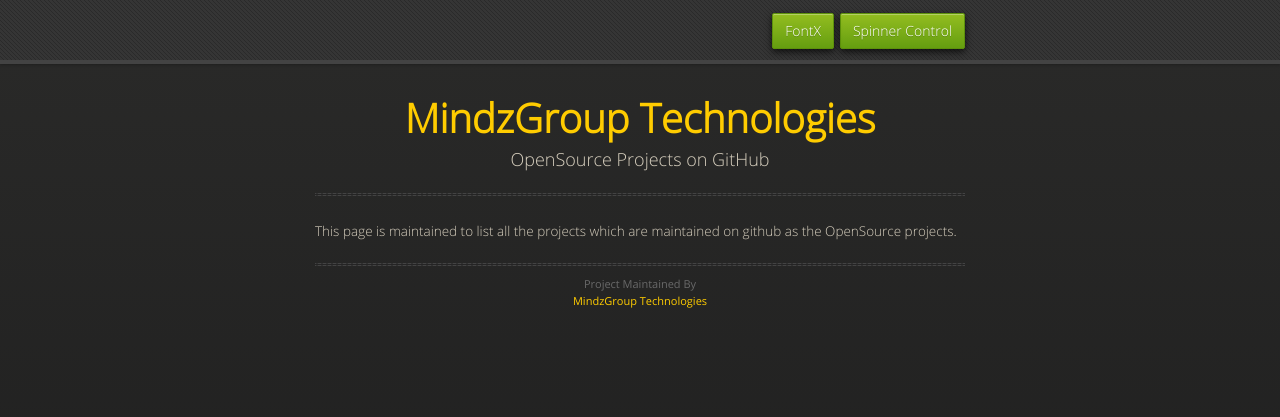
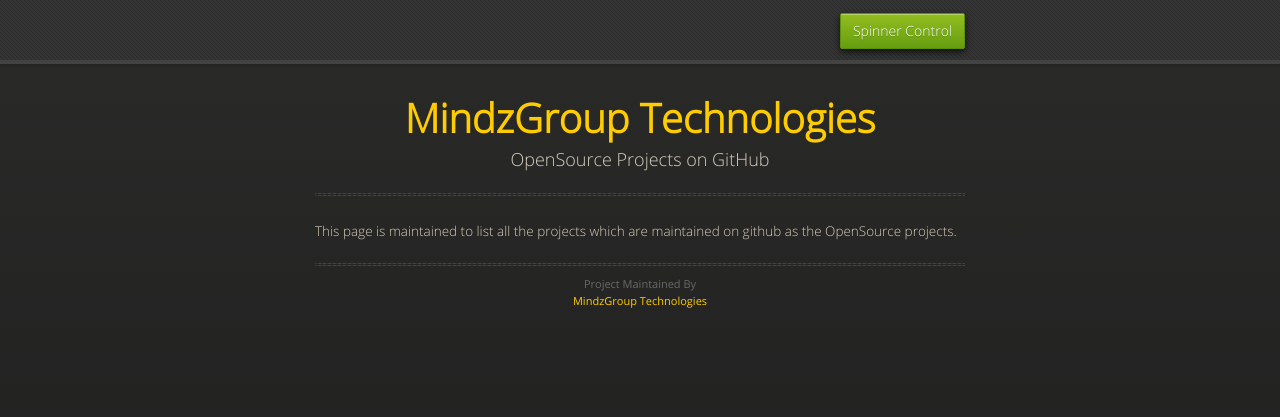
Before and after one commit to MindzGroupTechnologies/mindzgrouptechnologies.github.io, a plain HTML site: page index.html in a window 1280 px wide. Drawn offline with nearby package versions, Linux system fonts and the light colour scheme.

Commit message:
removed the link for fontx

```diff
--- a/index.html
+++ b/index.html
@@ -20,7 +20,7 @@
     <div id="header">
         <nav>
             <li class="downloads"><a href="spinner-control">Spinner Control</a></li>
-            <li class="downloads"><a href="fontx">FontX</a></li>
+<!--             <li class="downloads"><a href="fontx">FontX</a></li> -->
         </nav>
     </div>
     <div class="wrapper">
```
